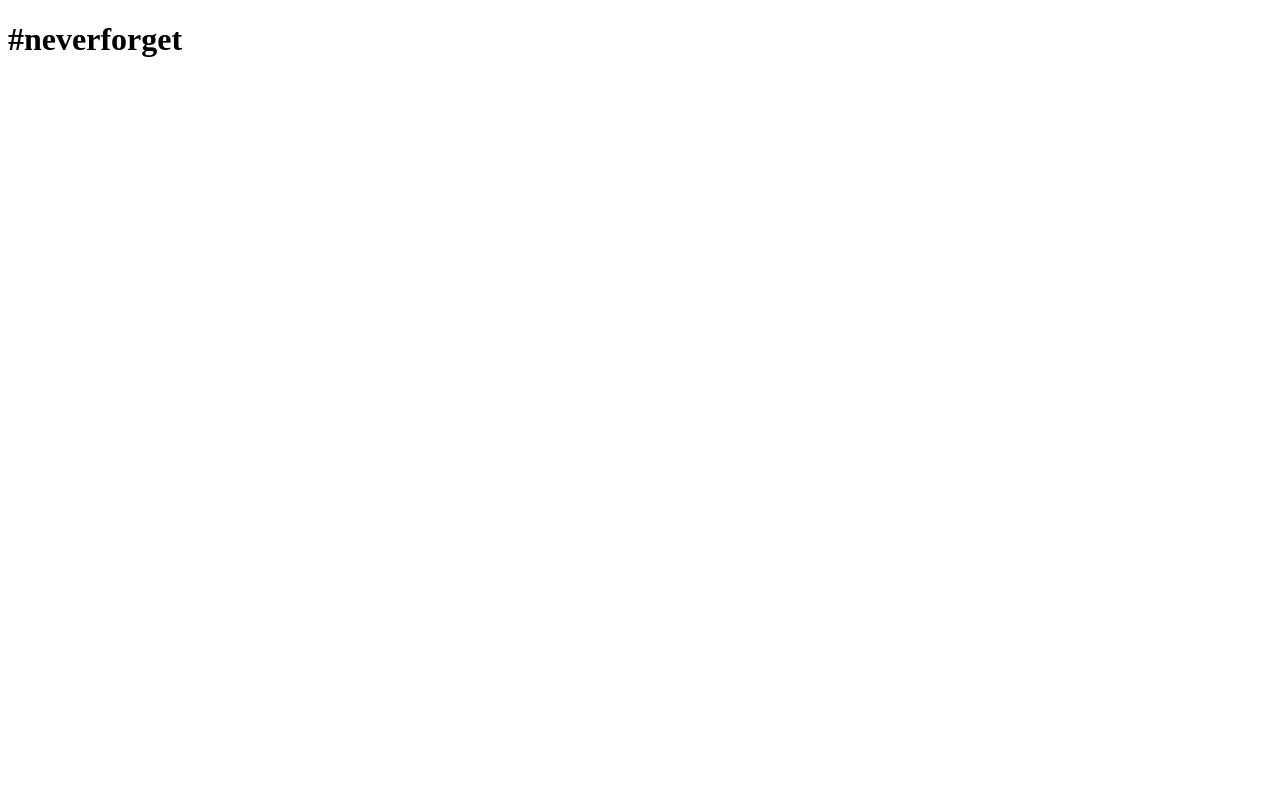
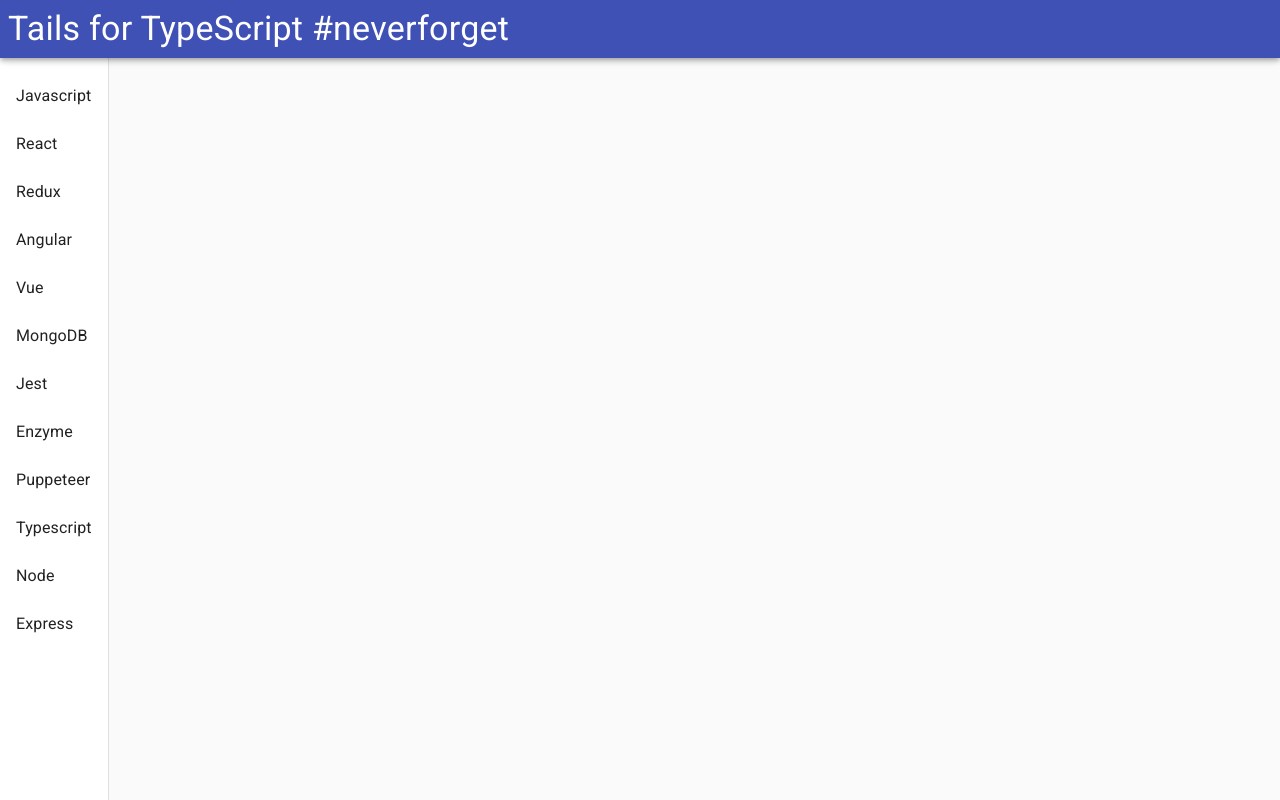
Before and after one commit to GoblinShark-LLC/Scratch-Project, a React app: page / in a window 1280 px wide. Built offline with nearby package versions, Linux system fonts and the light colour scheme.

Commit message:
build navbar and top header

```diff
--- a/package.json
+++ b/package.json
@@ -34,11 +34,13 @@
     "webpack-dev-server": "^3.11.0"
   },
   "dependencies": {
+    "@material-ui/core": "^4.10.1",
     "axios": "^0.19.2",
     "express": "^4.17.1",
     "postgres": "^1.0.2",
     "react": "^16.13.1",
     "react-dom": "^16.13.1",
+    "react-redux": "^7.2.0",
     "redux": "^4.0.5",
     "redux-thunk": "^2.3.0",
     "typescript": "^3.9.5"
--- a/src/client/App.jsx
+++ b/src/client/App.jsx
@@ -1,9 +1,10 @@
 import React from 'react';
+import MainContainer from './containers/MainContainer';
 
 const App = () => {
 
   return(
-    <h1>#neverforget</h1>
+    <MainContainer />
   )
 };
 
--- a/src/client/components/NavItem.jsx
+++ b/src/client/components/NavItem.jsx
@@ -0,0 +1,19 @@
+import React from 'react';
+import { makeStyles } from '@material-ui/core/styles';
+import { ListItem, ListItemText } from '@material-ui/core';
+
+// const useStyles = makeStyles(theme) => ({
+//   root: {
+//     width:
+//   }
+// })
+
+
+export default function NavItem ({ topic, getFunc }) {
+  return (
+    // each button item will send pass its respective topic to the function sending a GET request
+    <ListItem button onClick={(e) => getFunc(e, topic)}>
+      <ListItemText primary={topic} />
+    </ListItem>
+  )
+}
--- a/src/client/containers/MainContainer.jsx
+++ b/src/client/containers/MainContainer.jsx
@@ -0,0 +1,18 @@
+import React from 'react';
+import { Container, Typography } from '@material-ui/core';
+import NavContainer from './NavContainer';
+
+const dummyState = {
+  topics: ['Javascript','React','Redux','Angular','Vue','MongoDB','Jest','Enzyme','Puppeteer','Typescript','Node','Express' ]
+}
+
+const MainContainer = props => {
+  // functions as css-reset
+  return(
+  <Container maxWidth='lg'>
+    <NavContainer topics={dummyState.topics}/>
+  </Container>
+  )
+};
+
+export default MainContainer;
--- a/src/client/containers/NavContainer.jsx
+++ b/src/client/containers/NavContainer.jsx
@@ -0,0 +1,72 @@
+import React from 'react';
+import { makeStyles } from '@material-ui/core/styles';
+import { Drawer, AppBar, Toolbar, List, Typography, ListItem, ListItemText } from '@material-ui/core';
+import NavItem from '../components/NavItem';
+
+// define width of sidebar
+const drawerWidth = 400;
+
+// custom styles for the sidebar
+const useStyles = makeStyles((theme) => ({
+  root: {
+    display: 'flex',
+  },
+  // header of entire app spans across the top
+  appBar: {
+    zIndex: theme.zIndex.drawer + 1,
+    padding: theme.spacing(1),
+  },
+  // drawer stays at fixed width, no matter the size of the screen
+  drawer: {
+    width: drawerWidth,
+    flexShrink: 0,
+  },
+  drawerPaper: {
+    width: drawerWidth,
+  },
+  drawerContainer: {
+    overflow: 'auto'
+  },
+  content: {
+    flexGrow: 1,
+    padding: theme.spacing(3),
+  }
+}));
+
+// placeholder for actual get function
+const getFunc = (e, topic) => {
+  e.preventDefault();
+  console.log(`GET request sent to ${topic}`)
+}
+
+export default function NavContainer ({ topics }) {
+  console.log('topics passed down :', topics)
+  const classes = useStyles();
+
+  return (
+    // root stylings apply to container here
+    <div className={classes.root}>
+      {/* AppBar, where the title of website is, stays on top*/}
+      <AppBar position="fixed" className={classes.appBar}>
+        <Typography variant='h4' align="left">
+          Tails for TypeScript #neverforget
+        </Typography>
+      </AppBar>
+      {/* Drawer is our sidebar navigation component, stays permanently fixed to side, as docs recommend on desktop usage */}
+      <Drawer
+        className={classes.drawer}
+        variant="permanent">
+      {/* NOT QUITE SURE WHAT THIS TOOLBAR DOES, NEED TO LOOK UP */}
+        <Toolbar />
+        <div className={classes.drawerContainer}>
+          {/* map topics to new navbar items (rendered as a list) */}
+          <List>
+            {topics.map(topic => {
+              return <NavItem topic={topic} key={topic} getFunc={getFunc} />
+            })}
+          </List>
+        </div>
+      </Drawer>
+    </div>
+  )
+}
--- a/src/client/index.html
+++ b/src/client/index.html
@@ -2,7 +2,9 @@
 <html lang="en">
 <head>
   <meta charset="UTF-8">
-  <meta name="viewport" content="width=device-width, initial-scale=1.0">
+  <!-- recommended for mobile usage by Material UI -->
+  <meta name="viewport" content="width=device-width, initial-scale=1.0 minimum-scale=1">
+  <link rel="stylesheet" href="https://fonts.googleapis.com/css?family=Roboto:300,400,500,700&display=swap" />
   <title>Tails for TypeScript #neverforget</title>
 </head>
 <body>
--- a/src/client/index.js
+++ b/src/client/index.js
@@ -1,8 +1,13 @@
 import React from 'react';
 import { render } from 'react-dom';
 import App from './App';
+import { CssBaseline } from '@material-ui/core';
+import { ThemeProvider } from '@material-ui/core/styles'
 
 render(
-  <App />,
+  <>
+    <CssBaseline />
+    <App />
+  </>,
   document.getElementById('root')
 );
--- a/src/server/server.js
+++ b/src/server/server.js
@@ -9,7 +9,7 @@
 app.use(express.urlencoded({ extended: true}));
 
 // set up routers
-app.use('/resource', resourceRouter);
+// app.use('/resource', resourceRouter);
 
 
 // send main app
```
Also changed, not shown: 1 other file (tests, documents, lock files or other folders).
